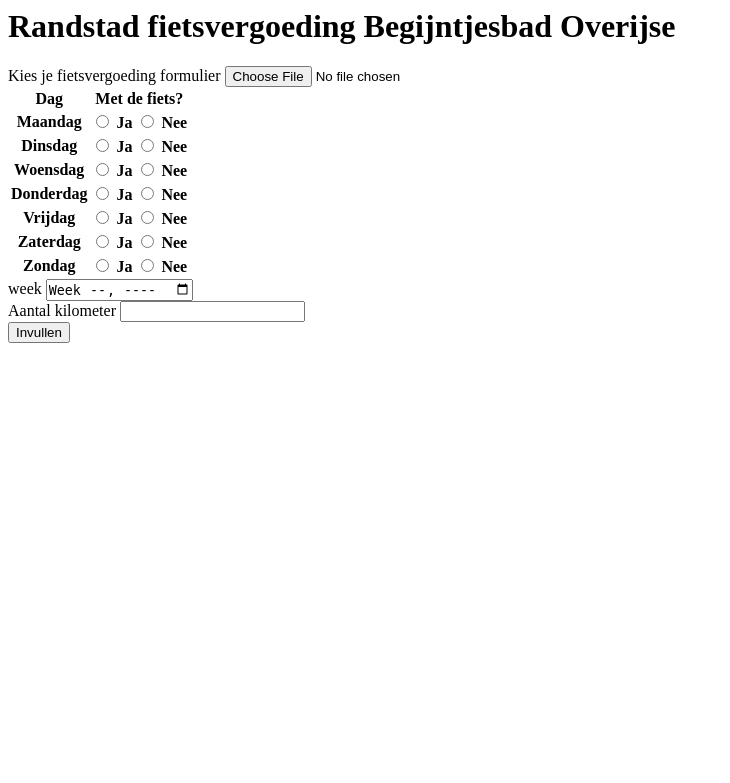
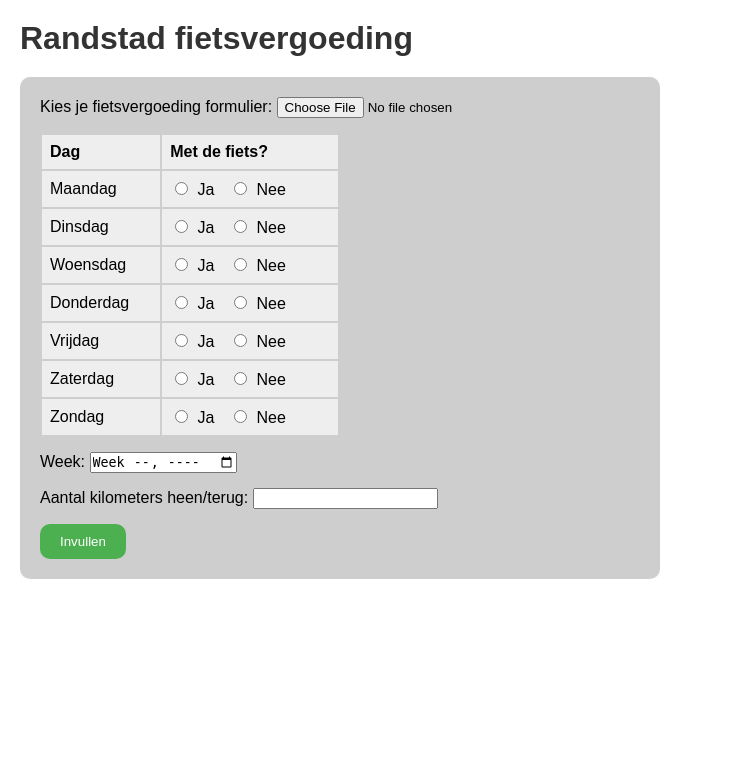
Before and after one commit to Sem5262/fietsvergoeding-invuller, a Flask app: page / in a window 1280 px wide. Shown: the top 783 px of the page, without its empty margins (0-730 px from the left). Run offline with Flask 3, Linux system fonts and the light colour scheme; lists and menus that the app fills with data are empty.

Commit message:
modified:   static/index.css 	modified:   templates/index.html

```diff
--- a/static/index.css
+++ b/static/index.css
@@ -0,0 +1,64 @@
+/* Styles for the body and h1 */
+body {
+    font-family: Arial, sans-serif;
+    background-color: #fff;
+    margin: 0;
+    padding: 0;
+}
+
+h1 {
+    margin: 20px;
+    color: #333;
+}
+
+/* Styles for the form and input boxes */
+form {
+    background-color: #cecece;
+    margin: 20px;
+    padding: 20px;
+    width: 80%;
+    max-width: 600px;
+    border-radius: 10px;
+}
+
+.input-box {
+    margin-bottom: 15px;
+}
+
+table {
+    width: 50%;
+    max-width: 500px;
+}
+
+tr th {
+    background-color: #eee;
+    padding: 8px;
+    text-align: left;
+    font-weight: 100;
+}
+tr.header th {
+    font-weight: 600;
+}
+
+th label{
+    margin-right: 10px;
+}
+
+
+input[type="radio"] {
+    margin-right: 5px;
+}
+
+
+input[type="submit"] {
+    padding: 10px 20px;
+    background-color: #4caf50;
+    color: #fff;
+    border: none;
+    cursor: pointer;
+    border-radius: 10px;
+}
+
+input[type="submit"]:hover {
+    background-color: #45a049;
+}
--- a/templates/index.html
+++ b/templates/index.html
@@ -5,19 +5,19 @@
 
 </head>
 <body>
-    <h1>Randstad fietsvergoeding Begijntjesbad Overijse</h1>
+    <h1>Randstad fietsvergoeding</h1>
 
     <form action="/process" method="post" enctype="multipart/form-data">
 
         <div class="input-box">
-            <label for="pdf">Kies je fietsvergoeding formulier</label>
+            <label for="pdf">Kies je fietsvergoeding formulier:</label>
             <input type="file" name="pdf" accept=".pdf" required>
         </div>
 
 
         <div class="input-box">
             <table>
-                <tr>
+                <tr class="header">
                     <th>Dag</th>
                     <th>Met de fiets?</th>
                 </tr>
@@ -107,14 +107,13 @@
         </div>
 
         <div class="input-box">
-            <!-- week selection input-->
-            <span>week</span>
+            <span>Week:</span>
             <input type="week" name="week">
 
         </div>
 
         <div class="input-box">
-            <span>Aantal kilometer</span>
+            <span>Aantal kilometers heen/terug: </span>
             <input type="number" name="km">
         </div>
 
```
